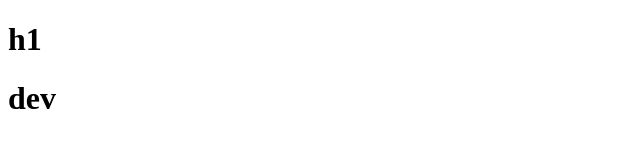
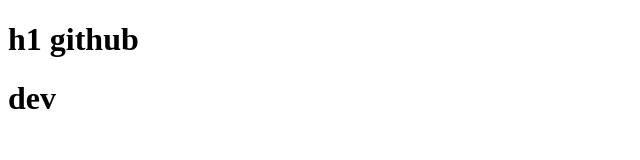
Before and after one commit to hongrueihuang/test0925, a plain HTML site: page index.html in a window 1280 px wide. Shown: the whole page, without its empty margins (0-640 px from the left). Drawn offline with Linux system fonts and the light colour scheme.

Commit message:
update index.html

```diff
--- a/index.html
+++ b/index.html
@@ -6,7 +6,7 @@
     <title>Document</title>
 </head>
 <body>
-    <h1>h1</h1>
+    <h1>h1 github</h1>
     <h1>dev</h1>
 </body>
 </html>
```
